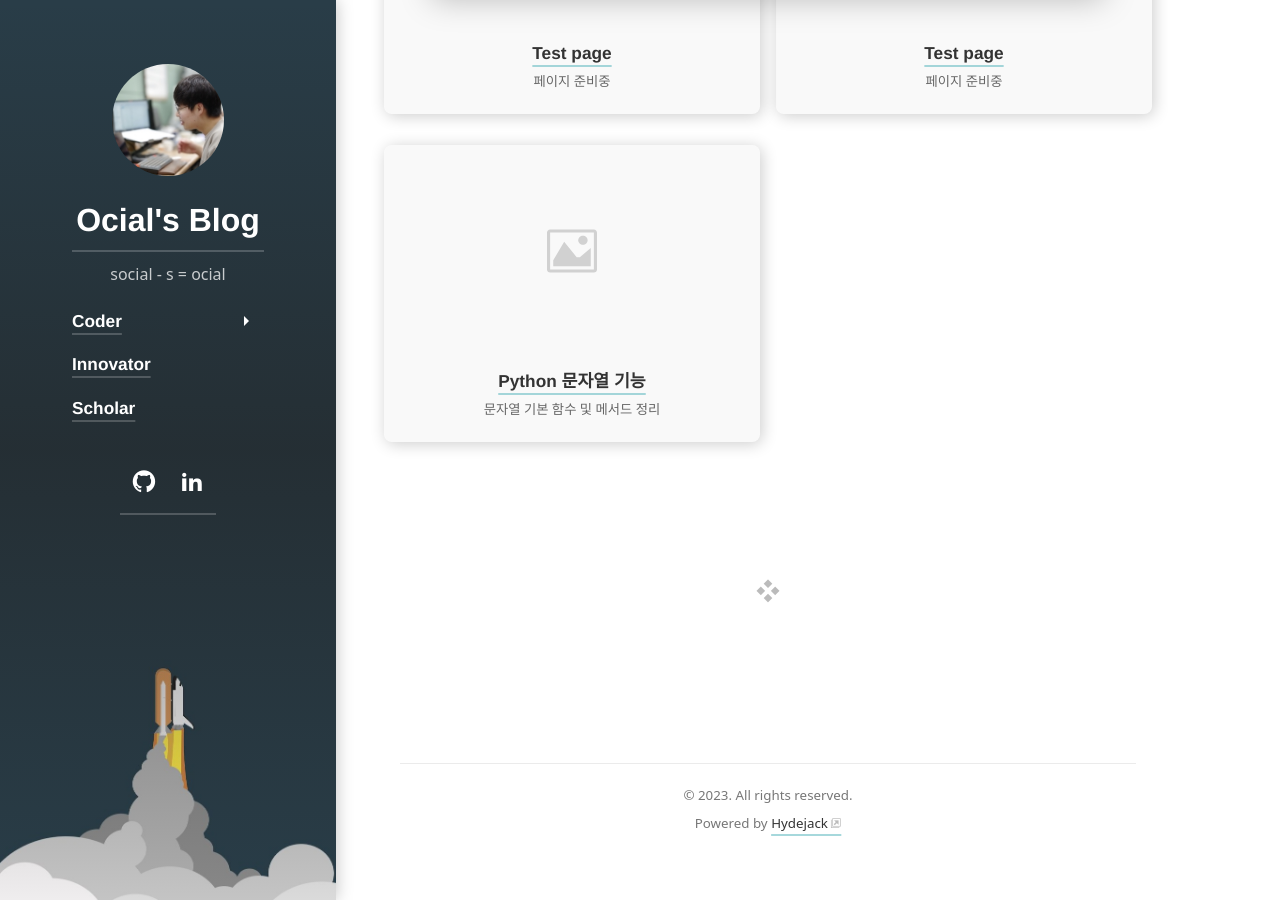
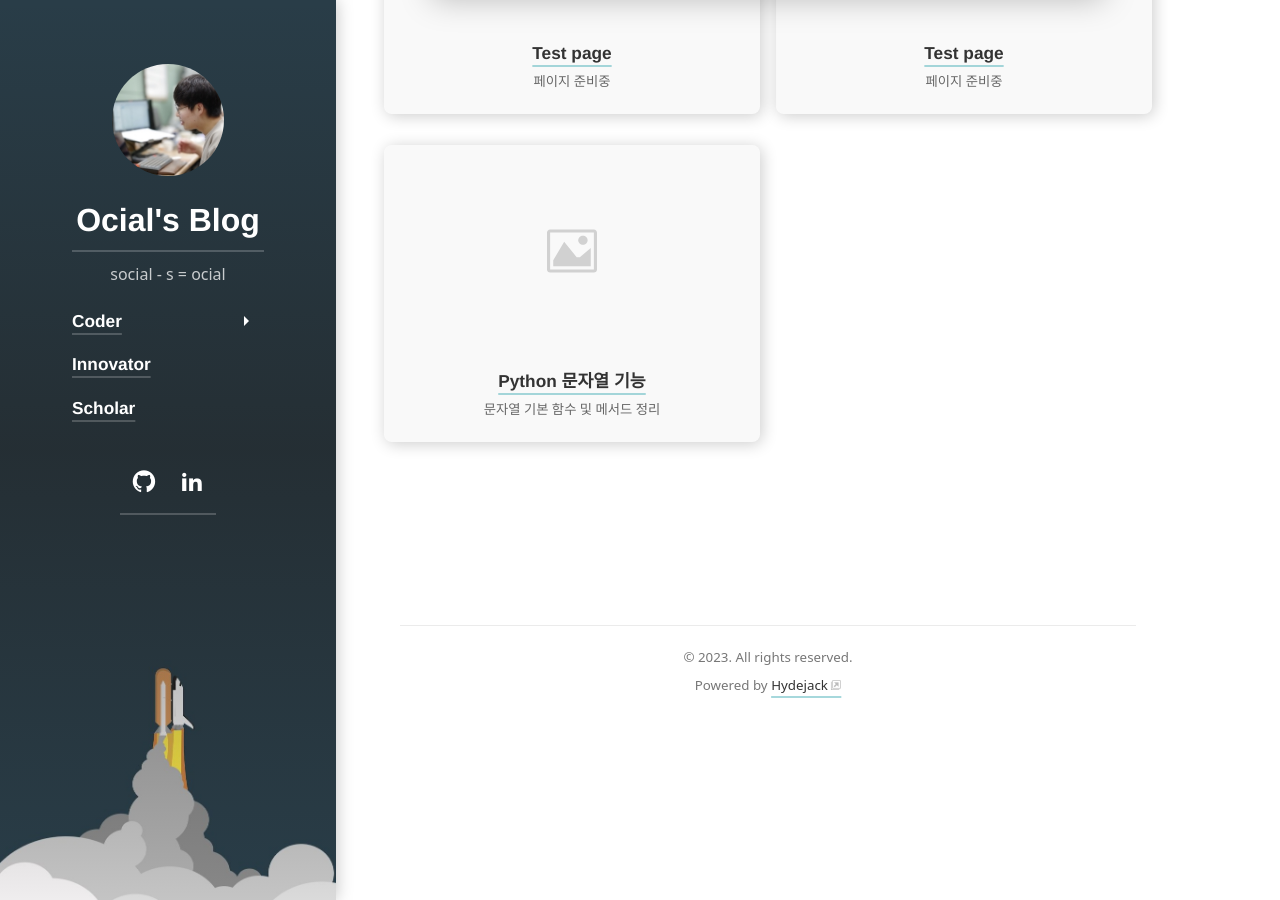
Before and after one commit to ocial/ocial.github.io, a Jekyll site: the page built from posts.md, in a window 1280 px wide and 900 px high, scrolled down 893 px. Built offline with Jekyll 4.4.1, drawn with Linux system fonts in a browser that asks for light colours; cached includes are drawn as plain includes; nearby versions of some CDN libraries; some web fonts are replaced; library files that are not in the unit come from our copies.

```diff
--- a/_includes/components/dingbat.html
+++ b/_includes/components/dingbat.html
@@ -1,9 +1,9 @@
-{% if site.clap_button %}
+<!-- {% if site.clap_button %}
   <clap-button class="mb6" {% if include.hidden == true %}hidden{% endif %}></clap-button>
   {% if include.hidden == true %}<hr class="dingbat related mb6" />{% endif %}
 {% else %}
   <hr class="dingbat related mb6" />
-{% endif %}
+{% endif %} -->
 
 {% if page.applause_button %}
   <applause-button class="mb6"
```
